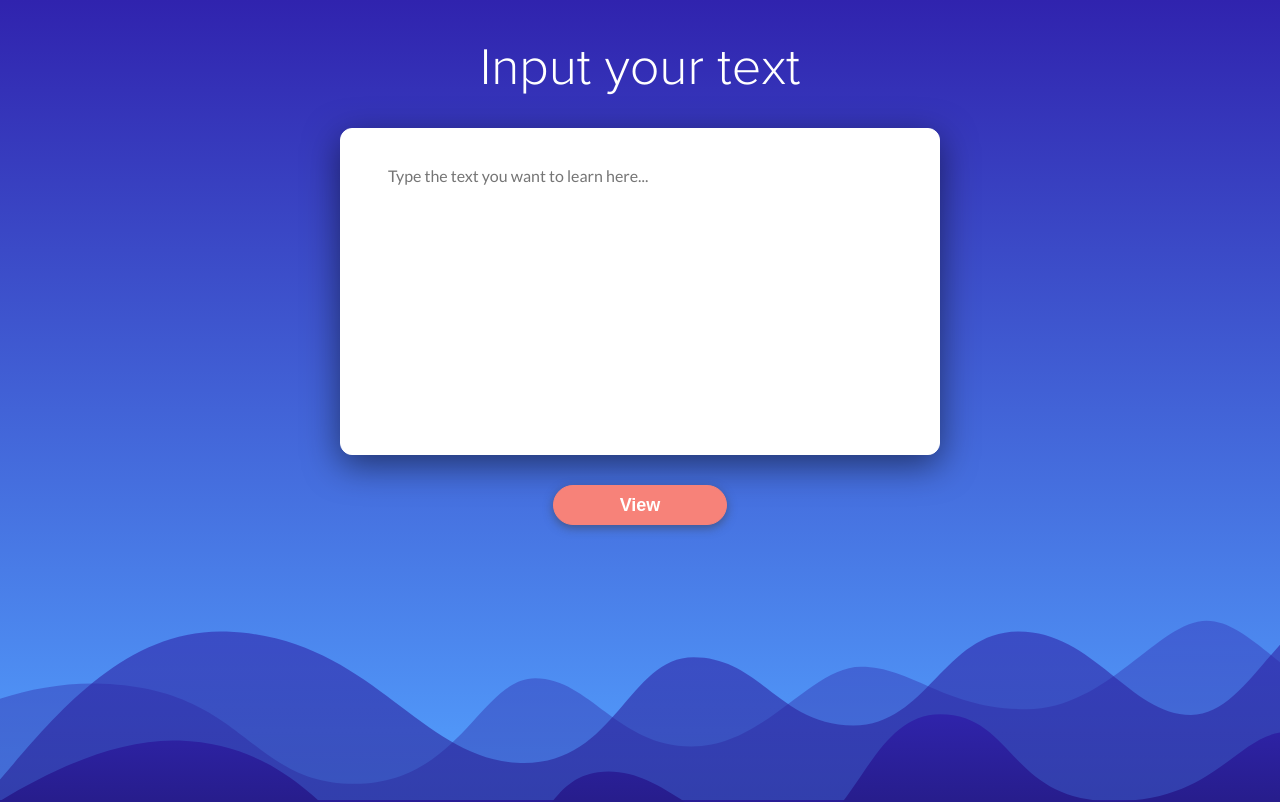
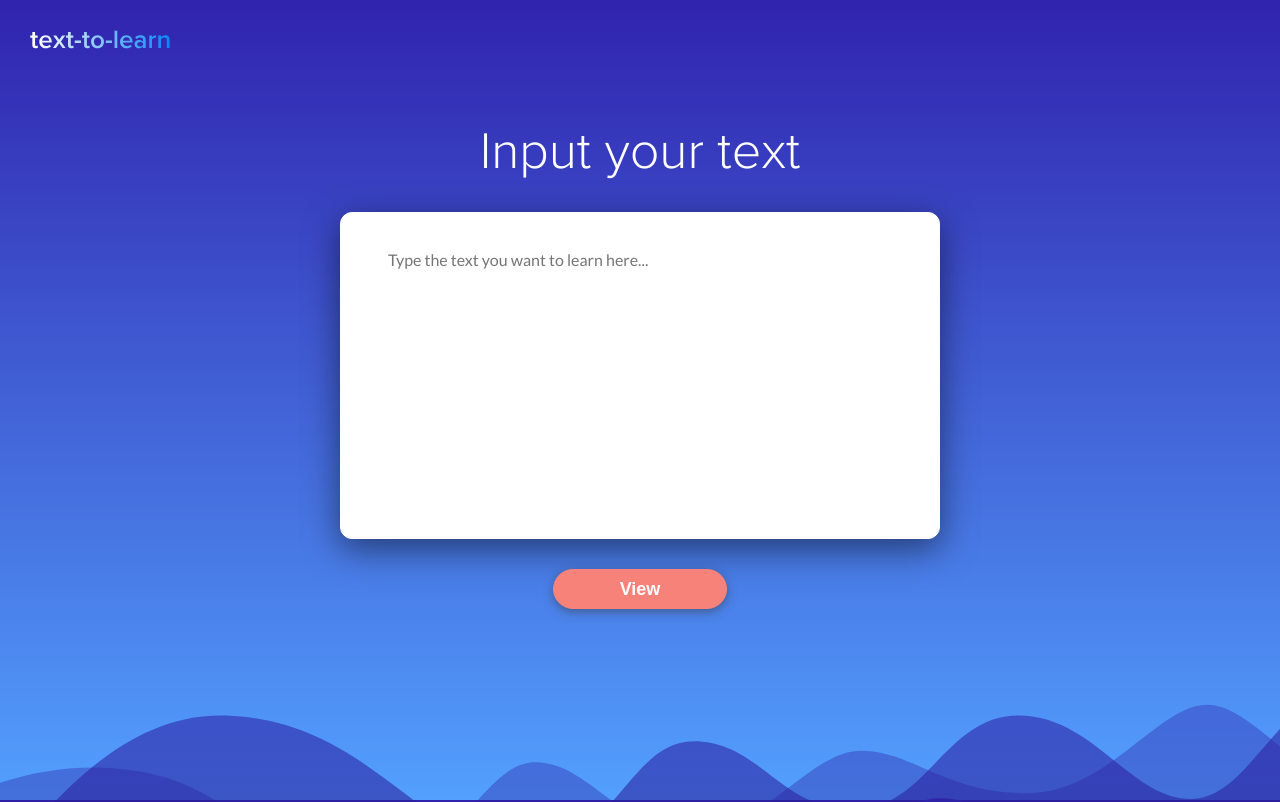
Before and after one commit to elcodabra/text-to-learn, an Angular app: page / in a window 1280 px wide. Shown: the top 802 px of the page. Built offline with nearby package versions, Linux system fonts and the light colour scheme.

Commit message:
update welcome img

```diff
--- a/src/app/app.component.html
+++ b/src/app/app.component.html
@@ -1,4 +1,4 @@
-<header class="header" [hidden]="path != '/welcome'">
+<header class="header" [hidden]="path == '/welcome'">
 	<div class="header__logo">
 		<a class="logo" routerLink="/"></a>
 	</div>
```
